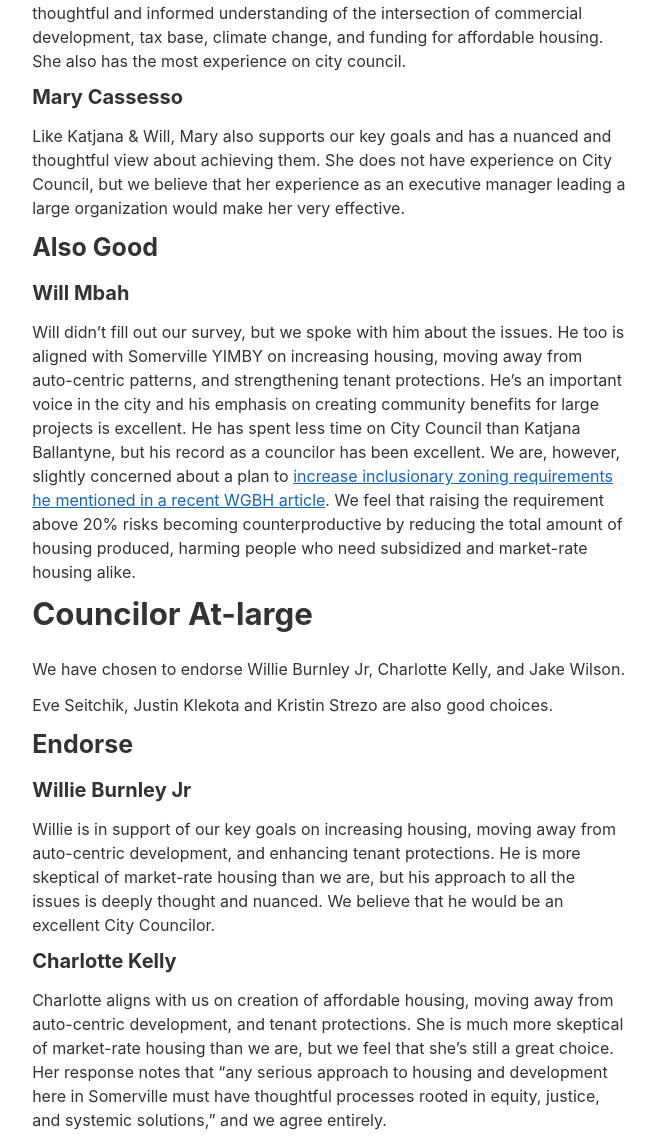
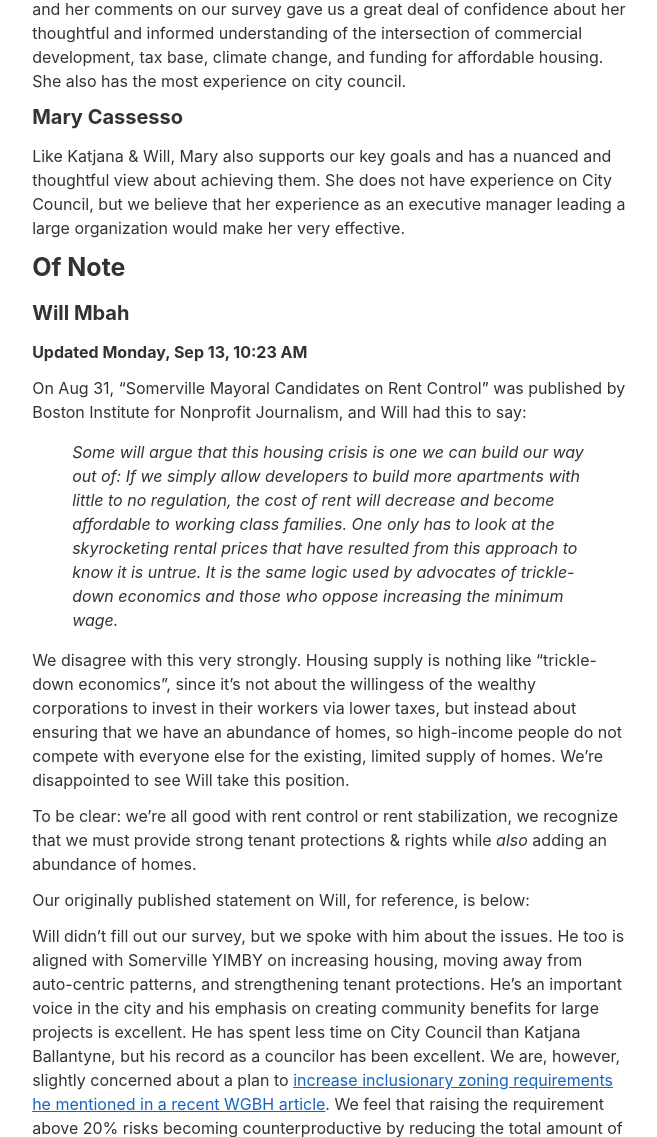
Before and after one commit to somervilleyimby/somervilleyimby.org, a PHP site: page /2021/election/ in a window 1280 px wide. Shown: the part 2798-3935 px from the top of the page, without its empty margins (311-968 px from the left). Run offline with PHP 8.4, Linux system fonts and the light colour scheme; style sheets or scripts are compiled from the project's sources; some libraries are stand-ins or nearby versions.

Commit message:
Update 2021 election guide per 2021-08-31 BINJ article
Details: https://binjonline.com/2021/08/31/somerville-mayoral-candidates-on-rent-control/

```diff
--- a/2021/election/index.php
+++ b/2021/election/index.php
@@ -7,6 +7,7 @@ require_once "../../includes/header.php";
   <h1>2021 Somerville YIMBY Voter Guide and Endorsements</h1>
   <p class="date">
     Published: <time datetime="2021-08-20T16:14:00-0400">Aug 20, 2021</time><br>
+    Last Updated: <time datetime="2021-09-13T10:23:00-0400">Sep 13, 2021</time>
   </p>
 
   <p>Somerville YIMBY circulated a short survey to candidates for mayor and city council this summer. While all candidate surveys are limited in scope and necessarily simplify complex issues, our survey definitely erred on the side of over-simplification, especially in trying to squeeze Yes/No answers out of complex questions. We received excellent feedback from our respondents, and we acknowledge that it has a number of shortcomings. Please use this as a supplement to your own decisions.</p>
@@ -136,9 +137,21 @@ require_once "../../includes/header.php";
     <h4>Mary Cassesso</h4>
     <p>Like Katjana & Will, Mary also supports our key goals and has a nuanced and thoughtful view about achieving them. She does not have experience on City Council, but we believe that her experience as an executive manager leading a large organization would make her very effective.</p>
 
-    <h3>Also Good</h3>
+    <h3>Of Note</h3>
 
     <h4>Will Mbah</h4>
+    <p><strong>Updated <time datetime="2021-09-13T10:23:00-0400">Monday, Sep 13, 10:23 AM</time></strong></p>
+
+    <p>On Aug 31, <a href="https://binjonline.com/2021/08/31/somerville-mayoral-candidates-on-rent-control/"></a>“Somerville Mayoral Candidates on Rent Control”</a> was published by Boston Institute for Nonprofit Journalism, and Will had this to say:</p>
+
+    <blockquote><p>Some will argue that this housing crisis is one we can build our way out of: If we simply allow developers to build more apartments with little to no regulation, the cost of rent will decrease and become affordable to working class families. One only has to look at the skyrocketing rental prices that have resulted from this approach to know it is untrue. It is the same logic used by advocates of trickle-down economics and those who oppose increasing the minimum wage.</p></blockquote>
+
+    <p>We disagree with this very strongly. Housing supply is nothing like “trickle-down economics”, since it’s not about the willingess of the wealthy corporations to invest in their workers via lower taxes, but instead about ensuring that we have an abundance of homes, so high-income people do not compete with everyone else for the existing, limited supply of homes. We’re disappointed to see Will take this position.</p>
+
+    <p>To be clear: we’re all good with rent control or rent stabilization, we recognize that we must provide strong tenant protections & rights while <em>also</em> adding an abundance of homes.</p>
+
+    <p>Our originally published statement on Will, for reference, is below:</p>
+
     <p>Will didn’t fill out our survey, but we spoke with him about the issues. He too is aligned with Somerville YIMBY on increasing housing, moving away from auto-centric patterns, and strengthening tenant protections. He’s an important voice in the city and his emphasis on creating community benefits for large projects is excellent. He has spent less time on City Council than Katjana Ballantyne, but his record as a councilor has been excellent. We are, however, slightly concerned about a plan to <a href="https://www.wgbh.org/news/politics/2021/08/04/whats-at-stake-in-somervilles-mayoral-race">increase inclusionary zoning requirements he mentioned in a recent WGBH article</a>. We feel that raising the requirement above 20% risks becoming counterproductive by reducing the total amount of housing produced, harming people who need subsidized and market-rate housing alike.</p>
 
     <h2>Councilor At-large</h2>
```
